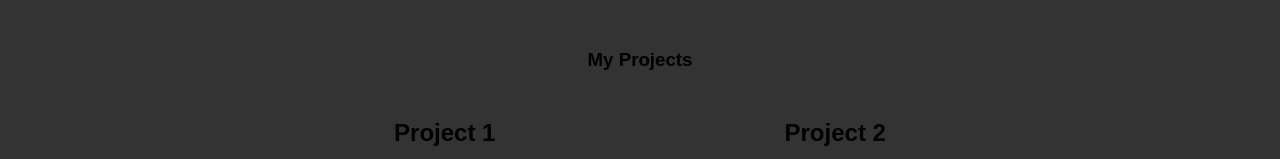
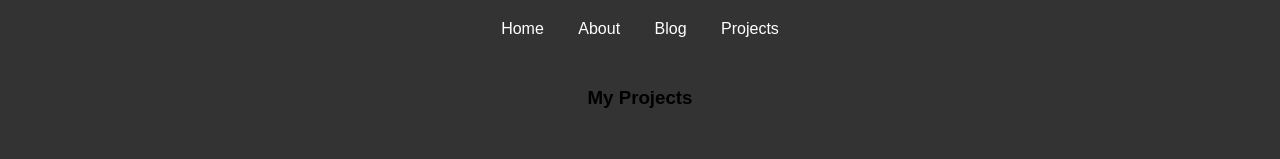
Before and after one commit to Vipin-123-rgb/vripath, a plain HTML site: page projects.html in a window 1280 px wide. Shown: the top 159 px of the page. Drawn offline with Linux system fonts and the light colour scheme; files that its build step writes are made by us from their sources.

Commit message:
Update projects.html

```diff
--- a/projects.html
+++ b/projects.html
@@ -4,14 +4,14 @@
     <meta charset="UTF-8">
     <meta name="viewport" content="width=device-width, initial-scale=1.0">
     <title>Projects - VIPIN TRIPATHI </title>
-   <link rel="stylesheet" href="/style.css">
+   <link rel="stylesheet" href="css/style.css">
 </head>
 <body>
     <nav>
 
         <div id="nav-placeholder"></div>
         <!-- Baaki content -->
-       <script src="/script.js"></script>
+       <script src="js/script.js"></script>
 
     <section class="projects">
         <h1>My Projects</h1>
```
